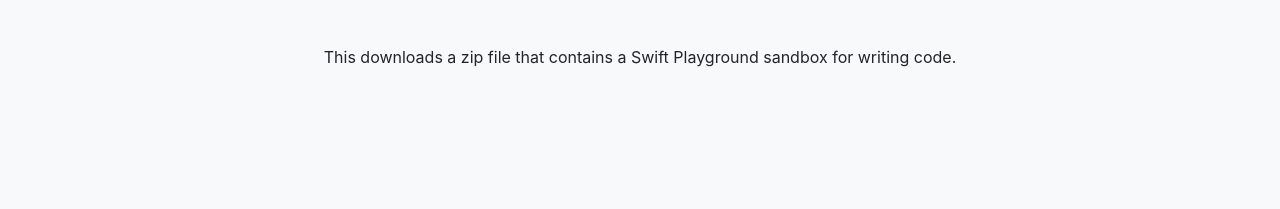
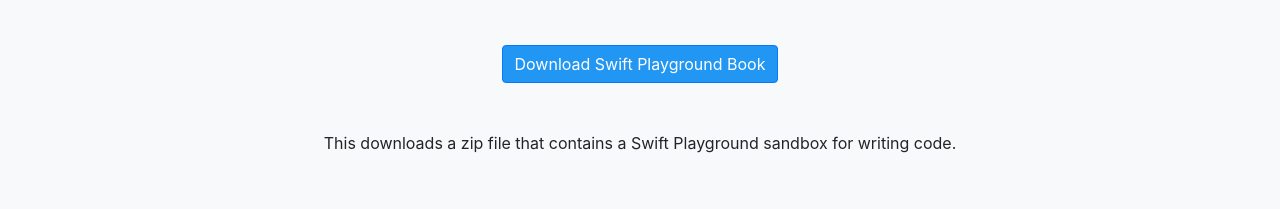
Before and after one commit to schmidtwmark/website, a plain HTML site: page qnd.html in a window 1280 px wide. Shown: the part 295-504 px from the top of the page. Drawn offline with nearby package versions, Linux system fonts and the light colour scheme.

Commit message:
zipping stuff

```diff
--- a/qnd.html
+++ b/qnd.html
@@ -62,6 +62,9 @@
       <a class="btn btn-primary" href="playgroundbooks/text/text.playgroundbook.zip">Download Swift
         Playground
         Template</a>
+      <div class="my-5"> </div>
+      <a class="btn btn-primary" href="playgroundbooks/text/text.playgroundbook">Download Swift
+        Playground Book</a>
       <div class="my-5"> </div>
 
       <p>This downloads a zip file that contains a Swift Playground sandbox for writing code.
```
Also changed, not shown: 5 other files.
